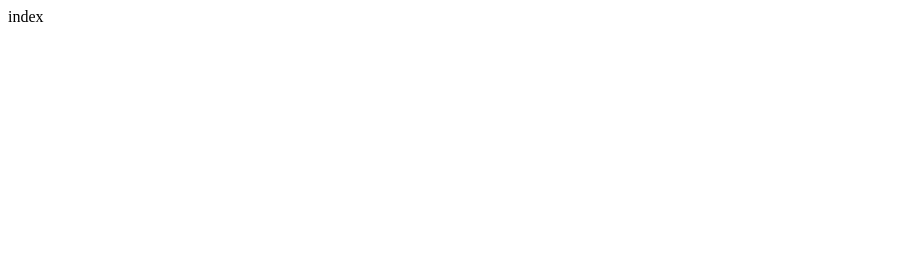
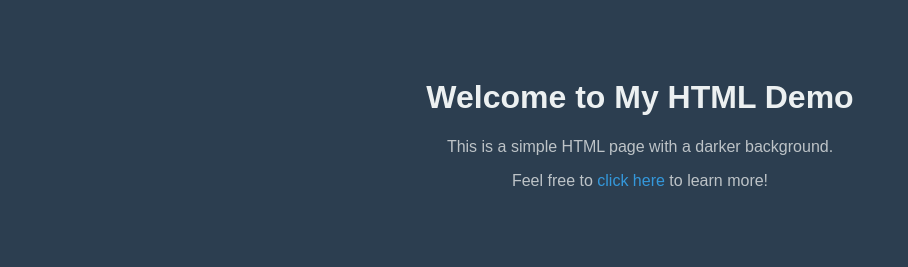
Before and after one commit to Auron2006/TheHouseHunt, a plain HTML site: page index.html in a window 1280 px wide. Shown: the whole page, without its empty margins (0-908 px from the left). Drawn offline with Linux system fonts and the light colour scheme.

Commit message:
now with a darker BG

```diff
--- a/index.html
+++ b/index.html
@@ -1 +1,35 @@
-index
+<!DOCTYPE html>
+<html lang="en">
+<head>
+    <meta charset="UTF-8">
+    <meta name="viewport" content="width=device-width, initial-scale=1.0">
+    <title>HTML Demo</title>
+    <style>
+        body {
+            background-color: #2c3e50;
+            color: white;
+            font-family: Arial, sans-serif;
+            text-align: center;
+            padding: 50px;
+        }
+        h1 {
+            color: #ecf0f1;
+        }
+        p {
+            color: #bdc3c7;
+        }
+        a {
+            color: #3498db;
+            text-decoration: none;
+        }
+        a:hover {
+            text-decoration: underline;
+        }
+    </style>
+</head>
+<body>
+    <h1>Welcome to My HTML Demo</h1>
+    <p>This is a simple HTML page with a darker background.</p>
+    <p>Feel free to <a href="https://www.example.com">click here</a> to learn more!</p>
+</body>
+</html>
```
